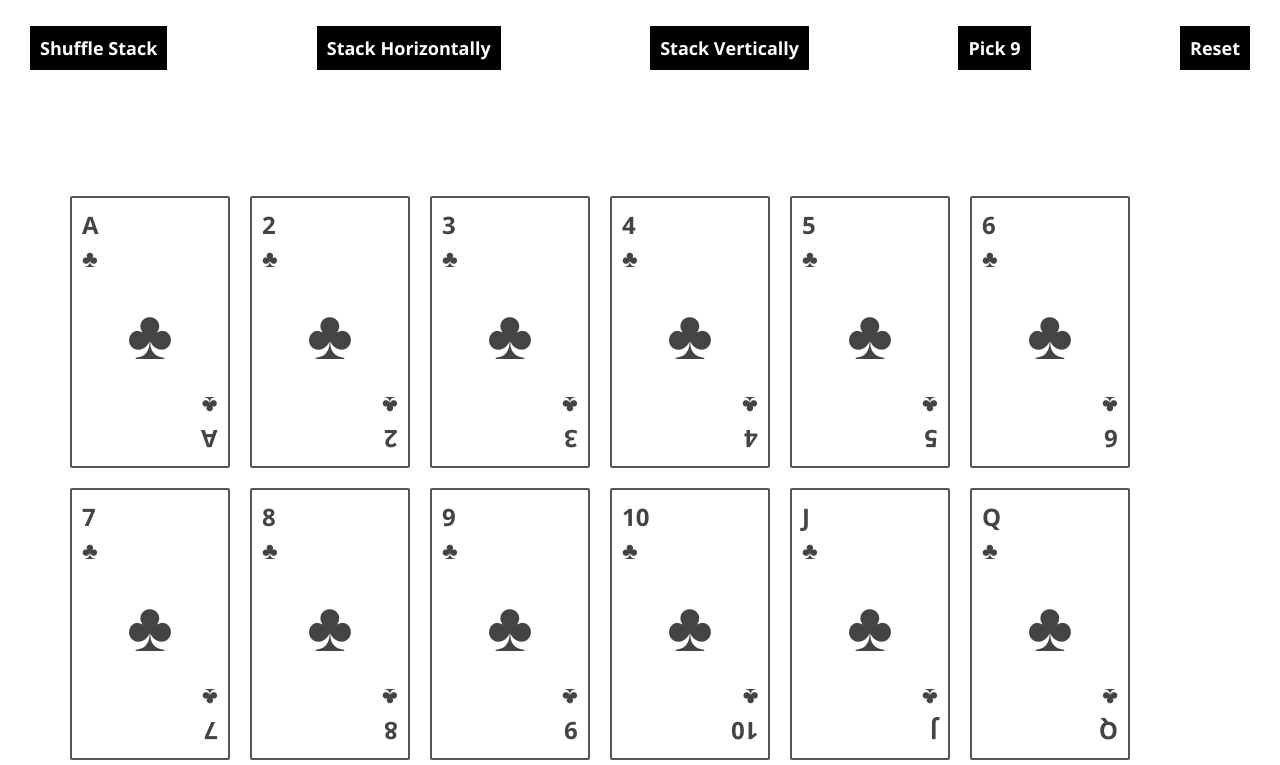
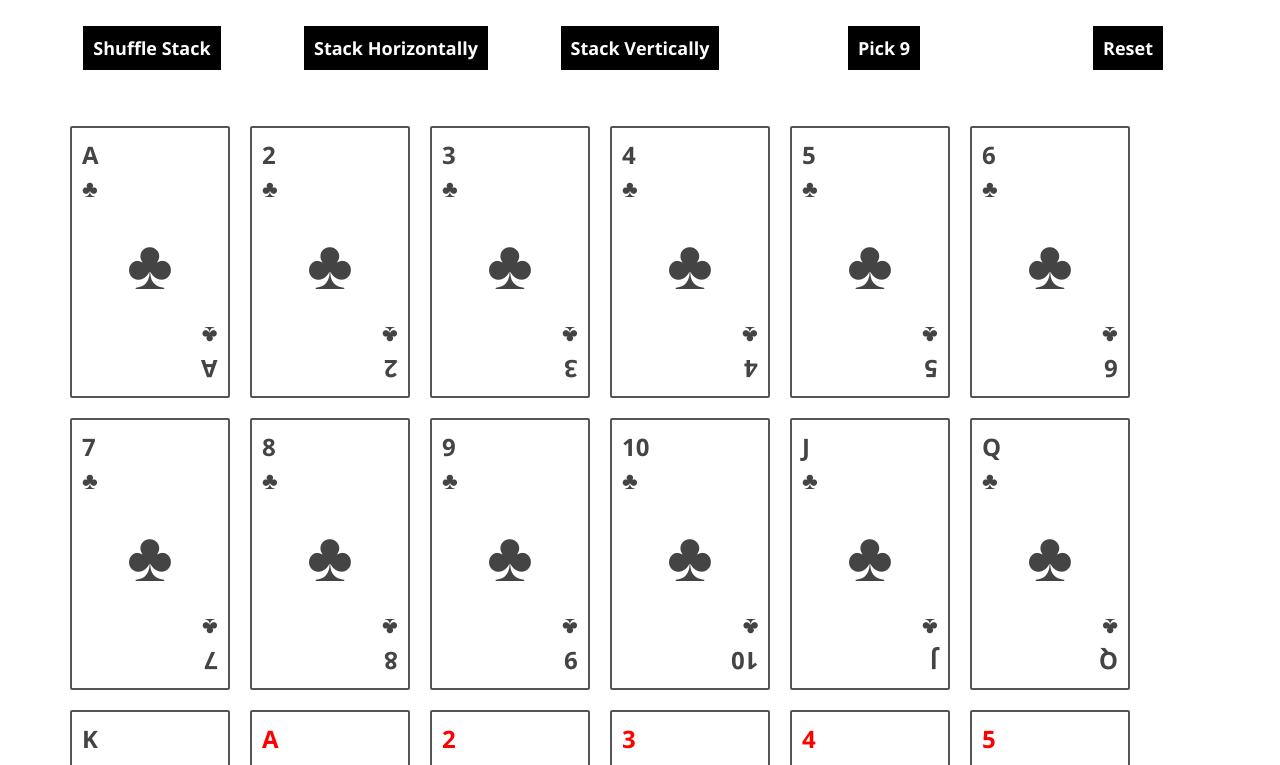
Before and after one commit to oluwaseye/deck-of-cards, a plain HTML site: page index.html in a window 1280 px wide. Shown: the top 765 px of the page. Drawn offline with nearby package versions, Linux system fonts and the light colour scheme.

Commit message:
Updated main.css

```diff
--- a/assets/css/main.css
+++ b/assets/css/main.css
@@ -21,13 +21,13 @@ body{
   align-items: center;
 }
 section{
-    display: flex;
-    flex-direction: column;
+    display: grid;
     height: 100%;
     padding: 20px 30px;
     width: 100%;
     position: relative;
-    align-items: flex-start;
+    grid-template-rows: 10% auto;
+    grid-auto-rows: auto;
 }
 
 section .ctas {
@@ -36,10 +36,9 @@ section .ctas {
 section .ctas ul{
   list-style: none;
   padding: 0;
-  display: flex;
-  flex-direction: row;
-  flex-wrap: wrap;
-  justify-content: space-between;
+  display: grid;
+  grid-template-columns: 20% 20% 20% 20% 20%;
+  justify-items: center;
 }
 section .ctas ul li a{
   background: #000;
@@ -54,20 +53,18 @@ section .ctas ul li a:hover {
 }
 
 section .main{
-  display: flex;
-  flex-direction: column;
+  display: grid;
+  grid-auto-rows: auto;
   height: 100%;
   padding: 20px 30px;
   width: 100%;
   position: relative;
-  align-items: flex-start;
 }
 #cards{
   display: flex;
   flex-direction: row;
   flex-wrap: wrap;
   position: relative;
-  margin-top: 90px;
 }
 .card {
   border: 2px solid #555;
@@ -95,11 +92,11 @@ section .main{
   top:0;
 }
 
-.pop-up{
-  top: -90px;
+.card.pop-up:hover {
+  top: -90px !important;
 }
-.pop-right{
-  left: 90px;
+.card.pop-right:hover {
+  left: 90px !important;
 }
 .top,
 .bottom {
```
